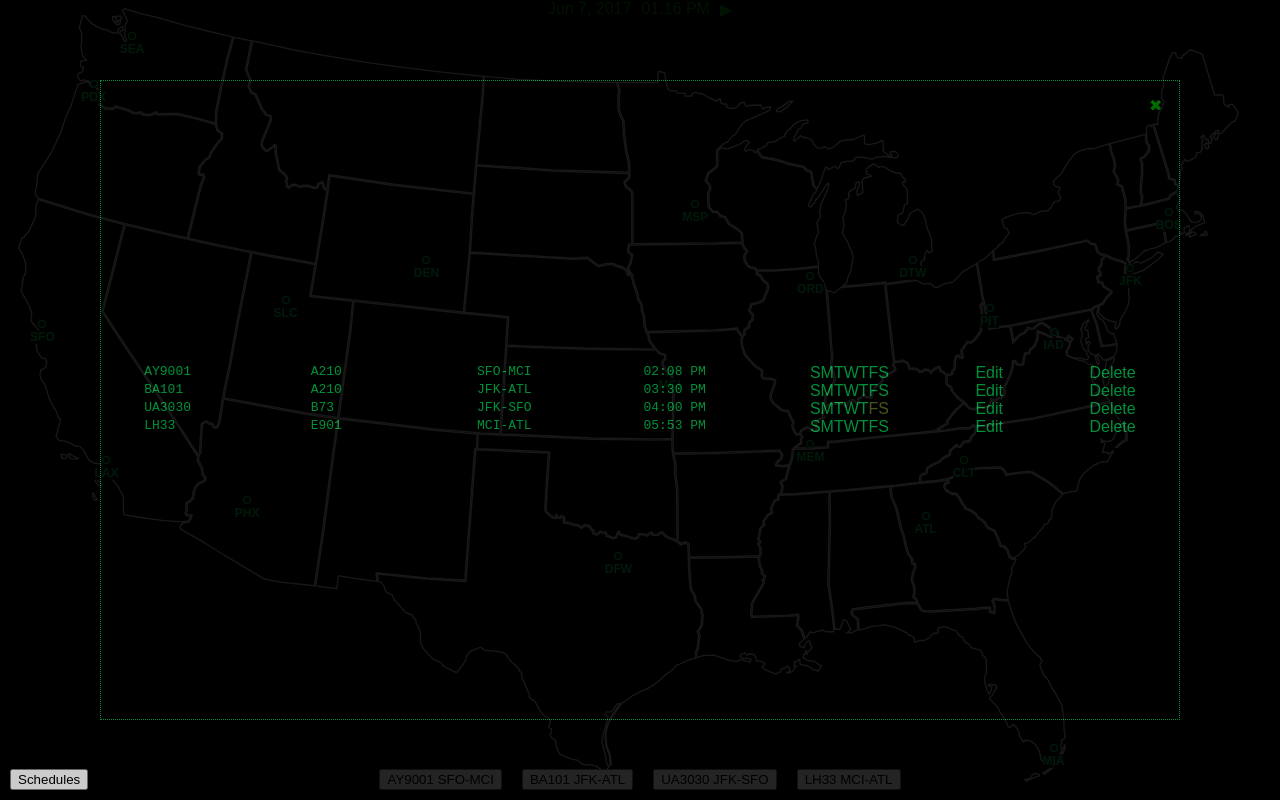
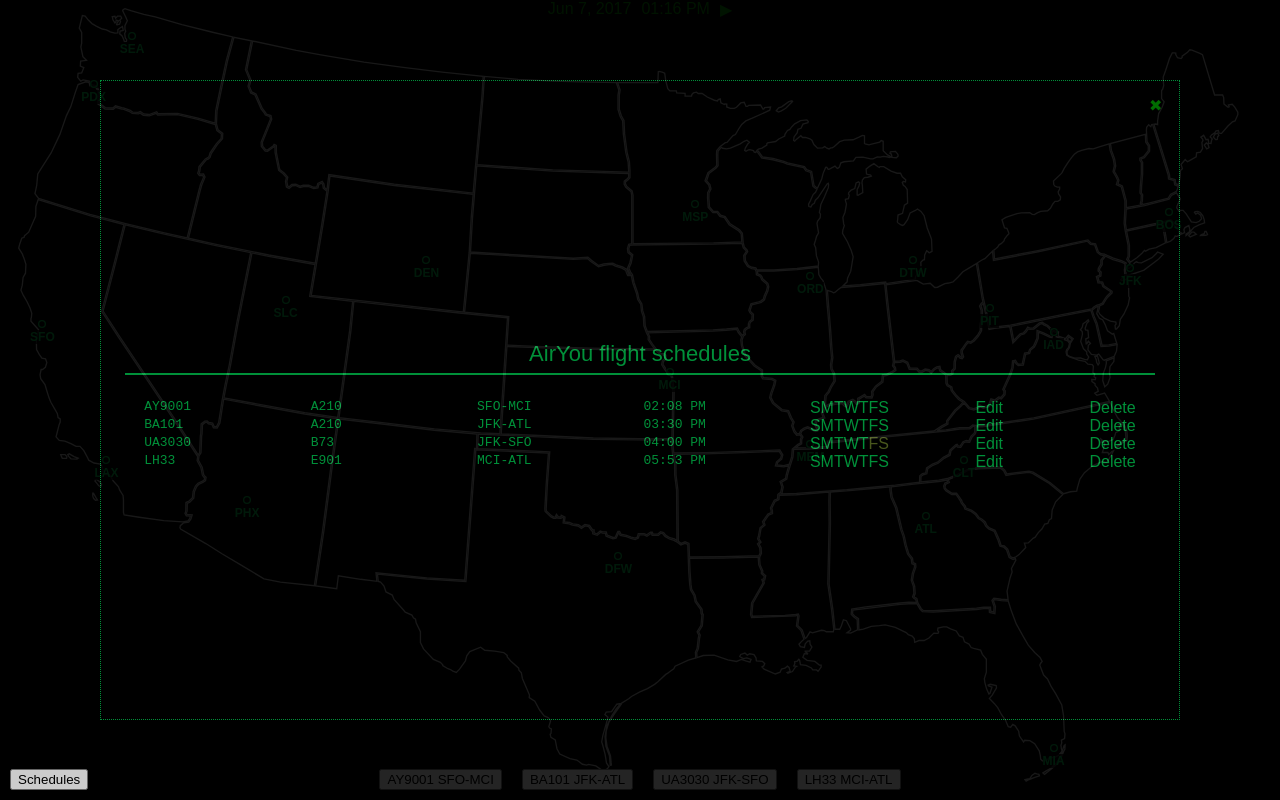
Before and after one commit to kpsroka/AirYou, a React (Create React App) app: page / in a window 1280 px wide. Both pictures are taken after a click on the button "Schedules". Built offline with nearby package versions, Linux system fonts and the light colour scheme.

Commit message:
Adding titles to modal windows.

```diff
--- a/src/ui/common/ModalWindow.css
+++ b/src/ui/common/ModalWindow.css
@@ -6,6 +6,14 @@
   bottom: 80px;
   border: 1px dotted #0a4;
   background-color: black;
+}
+
+.modalWindowTitle {
+  color: #0a4;
+  margin: 12px 24px 24px;
+  border-bottom: 2px solid #0a4;
+  padding-bottom: 6px;
+  font-size: 22px;
 }
 
 .modalWindowClose {
--- a/src/ui/schedule/ScheduleEditor.js
+++ b/src/ui/schedule/ScheduleEditor.js
@@ -9,10 +9,7 @@ class ScheduleEditor extends React.Component {
     return (
         <div className="modalWindow scheduleEditor">
           <div className="modalWindowClose" onClick={() => this.props.onCloseWindowRequest()}>✖</div>
-          <div className="scheduleEditorRow">
-            <div className="scheduleEditorLabel">Airline</div>
-            <div className="scheduleEditorLabel">{this.props.flight.flightCode}</div>
-          </div>
+          <div className="modalWindowTitle">AirYou flight {this.props.flight.flightCode}</div>
           <div className="scheduleEditorRow">
             <div className="scheduleEditorLabel">Flight number</div>
             <div className="scheduleEditorLabel">{this.props.flight.flightCode}</div>
--- a/src/ui/schedule/ScheduleList.js
+++ b/src/ui/schedule/ScheduleList.js
@@ -9,6 +9,7 @@ class ScheduleList extends Component {
     return (
       <div className="modalWindow scheduleList">
         <div className="modalWindowClose" onClick={() => this.props.onCloseWindowRequest()}>✖</div>
+        <div className="modalWindowTitle">AirYou flight schedules</div>
         {this.props.flights.map((flight) => {
           return (
             <div
```
